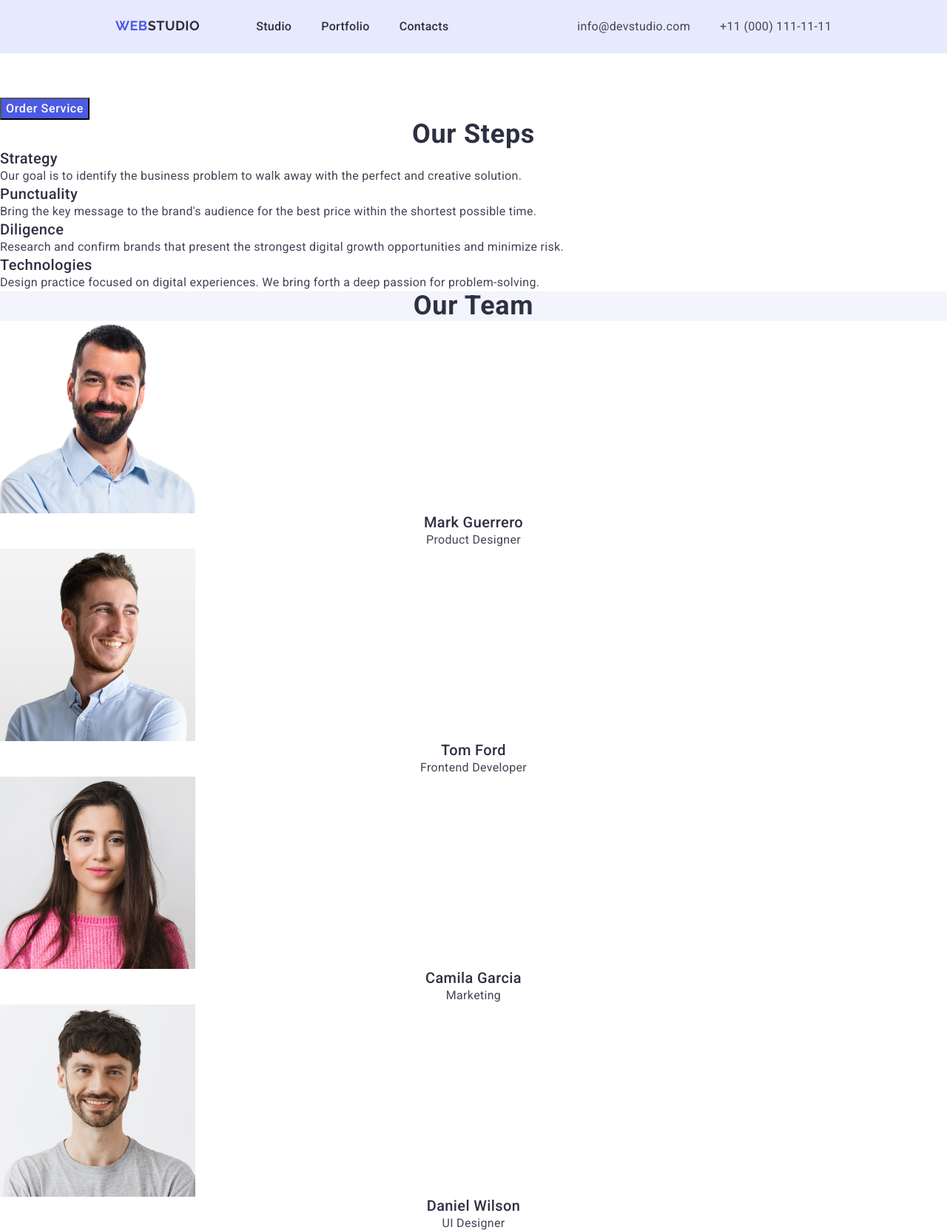
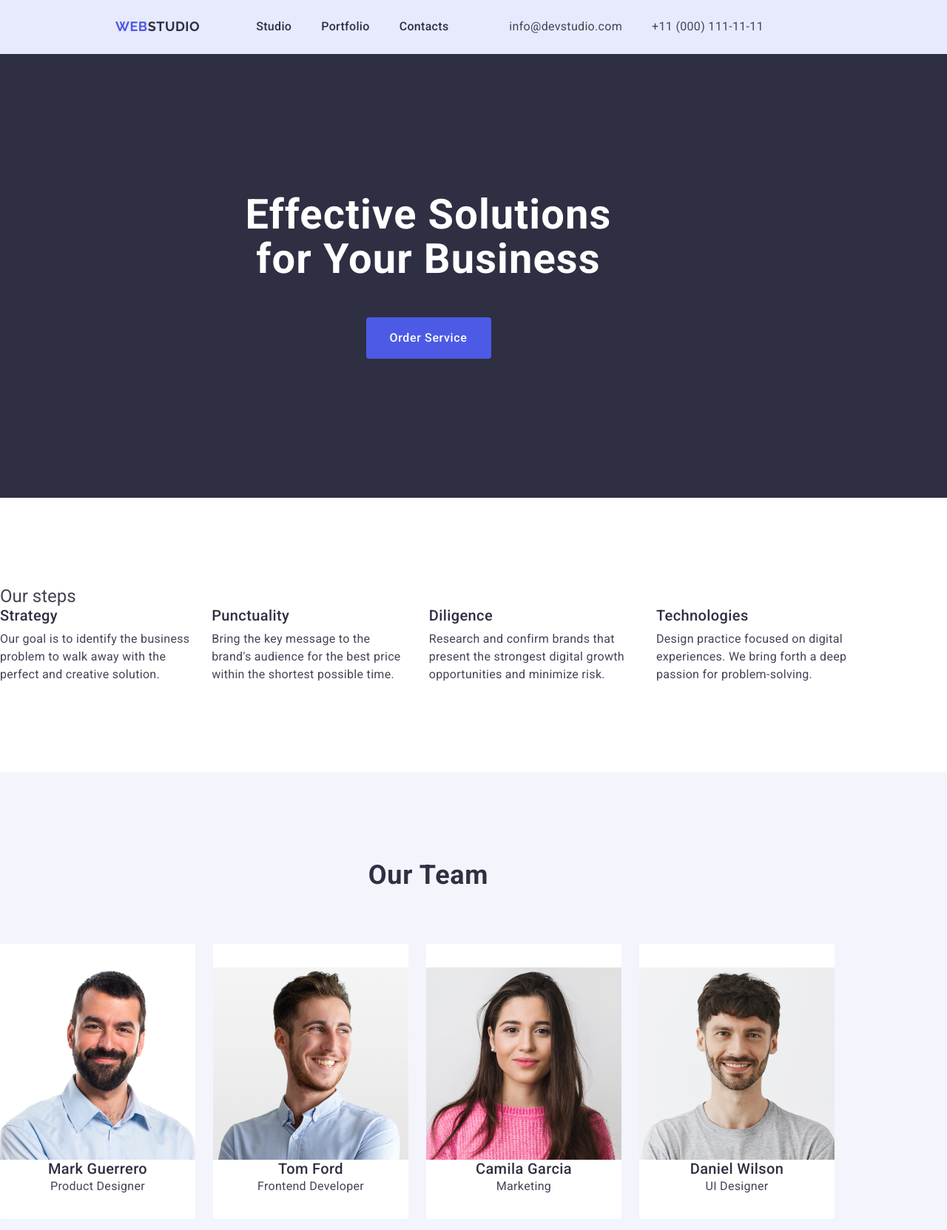
Before and after one commit to Westflag/goit-markup-hw-03, a plain HTML site: page index.html in a window 1280 px wide. Shown: the top 1663 px of the page at 74% size. Drawn offline with nearby package versions, Linux system fonts and the light colour scheme.

Commit message:
Implement page style with flex

```diff
--- a/css/styles.css
+++ b/css/styles.css
@@ -15,6 +15,7 @@
 
 .container {
     max-width: 100%;
+    width: 1158px;
     padding-left: 0;
     padding-right: 0;
     margin-left: 0;
@@ -54,10 +55,14 @@ img {
     display: block;
 }
 
-
 .footer {
     background-color: var(--color-dark);
+    padding: 100px 0;
     color: var(--color-light);
+}
+
+.footer p {
+    max-width: 264px;
 }
 
 .logo {
@@ -68,7 +73,13 @@ img {
     letter-spacing: 0.03em;
     text-transform: uppercase;
     text-decoration: none;
+    margin-right: 76px;
     color: var(--color-primary-brand);
+}
+
+.logo-footer {
+    display: inline-block;
+    margin-bottom: 16px;
 }
 
 .logo-dark {
@@ -81,17 +92,22 @@ img {
 
 /* Header region */
 .header {
+    padding: 0 15px;
+    background-color: var(--color-accent);
+    border-bottom: 1px solid var(--color-accent);
+}
+
+.header-menu {
     display: flex;
     justify-content: space-between;
     align-items: center;
-    padding: 24px 156px;
-    background-color: var(--color-accent);
+    padding: 0 141px;
 }
 
 .nav-menu {
     display: flex;
     justify-content: space-between;
-    gap: 76px;
+    align-items: center;
     margin: 0; /* Remove any default margin */
     padding: 0; /* Remove any default padding */
 }
@@ -99,8 +115,8 @@ img {
 .nav-list {
     display: flex;
     gap: 40px;
+    padding: 24px 0;
     margin: 0;
-    padding: 0;
 }
 
 .nav-list a {
@@ -143,24 +159,79 @@ img {
 
 .section-order {
     background-color: var(--color-dark);
+    padding: 188px 0;
 }
 
+.section-order-container {
+    display: flex;
+    justify-content: center;
+    align-items: center;
+    flex-direction: column;
+    gap: 48px;
+}
 
+.section-steps {
+    padding: 120px 0;
+}
+
+.steps-list {
+    display: flex;
+    gap: 24px;
+    flex-basis: calc((100% - 3 * 24px) / 4);
+}
+
+.steps-list h3 {
+    margin-bottom: 8px;
+}
 
 .section-team {
     background-color: var(--color-light);
+    padding: 120px 0;
+}
+
+.team-list {
+    display: flex;
+    gap: 24px;
+    flex-basis: calc((100% - 72px) / 4);
 }
 
 .team-item {
+    border-radius: 0 0 4px 4px;
     background-color: var(--color-white-background);
     text-align: center;
+    padding: 32px 0;
+}
+
+.portfolio-section {
+    padding-top: 120px;
+    padding-bottom: 120px;
+}
+
+.project-list {
+    display: flex;
+    flex-wrap: wrap;
+    column-gap: 24px;
+    row-gap: 48px;
+    flex-basis: calc((100% - 48px) / 3);;
 }
 
 .project-item {
+    padding: 32px 16px;
+    border: 1px solid var(--color-accent);
+    border-top: none;
     background-color: var(--color-white-background);
 }
 
+.project-item h3 {
+    margin-bottom: 8px;
+}
+
 .button {
+    display: block;
+    min-width: 169px;
+    height: 56px;
+    border: none;
+    border-radius: 4px;
     color: var(--color-white-background);
     background-color: var(--color-primary-brand);
     cursor: pointer;
@@ -186,6 +257,7 @@ img {
     letter-spacing: 0.02em;
     text-align: center;
     line-height: 1.07;
+    max-width: 496px;
     color: var(--color-white-background);
 }
 
@@ -197,6 +269,7 @@ img {
     text-align: center;
     line-height: 1.11;
     text-transform: capitalize;
+    margin-bottom: 72px;
     letter-spacing: 0.02em;
     color: var(--color-dark);
 }
--- a/index.html
+++ b/index.html
@@ -23,8 +23,8 @@
   <title>WebStudio - Effective Solutions for Your Business</title>
 </head>
 <body>
-<header>
-  <div class="container header">
+<header class="header">
+  <div class="container header-menu">
     <nav class="nav-menu">
       <a class="logo" href="./index.html">
         Web<span class="logo-dark">Studio</span>
@@ -54,17 +54,16 @@
   </div>
 </header>
 <main>
-  <section>
-    <div class="container">
+  <section class="section-order">
+    <div class="container section-order-container">
       <h1 class="title">Effective Solutions for Your Business</h1>
       <button class="button button-text" type="button">Order Service</button>
     </div>
   </section>
-
-  <section>
+  <section class="section-steps">
     <div class="container">
-    <h2 class="text-title">Our steps</h2>
-    <ul>
+      <h2 class="visually-hidden">Our steps</h2>
+      <ul class="steps-list">
         <li>
           <h3 class="text-subtitle">Strategy</h3>
           <p class="text-body">
@@ -96,12 +95,12 @@
       </ul>
     </div>
   </section>
-
   <section class="section-team">
     <div class="container">
       <h2 class="text-title">Our Team</h2>
-    <ul>
-      <li class="team-item">
+      <ul class="team-list">
+        <li>
+          <div class="team-item">
             <img
               src="./images/mark.jpg"
               alt="Mark Guerrero"
@@ -110,8 +109,10 @@
             />
             <h3 class="text-subtitle">Mark Guerrero</h3>
             <p class="text-body">Product Designer</p>
+          </div>
         </li>
-      <li class="team-item">
+        <li>
+          <div class="team-item">
             <img
               src="./images/tom.jpg"
               alt="Tom Ford"
@@ -120,8 +121,10 @@
             />
             <h3 class="text-subtitle">Tom Ford</h3>
             <p class="text-body">Frontend Developer</p>
+          </div>
         </li>
-      <li class="team-item">
+        <li>
+          <div class="team-item">
             <img
               src="./images/camalia.jpg"
               alt="Camila Garcia"
@@ -130,8 +133,10 @@
             />
             <h3 class="text-subtitle">Camila Garcia</h3>
             <p class="text-body">Marketing</p>
+          </div>
         </li>
-      <li class="team-item">
+        <li>
+          <div class="team-item">
             <img
               src="./images/daniel.jpg"
               alt="Daniel Wilson"
@@ -140,15 +145,18 @@
             />
             <h3 class="text-subtitle">Daniel Wilson</h3>
             <p class="text-body">UI Designer</p>
+          </div>
         </li>
+
       </ul>
     </div>
   </section>
   <section class="portfolio-section">
     <div class="container">
       <h2 class="text-title">Our Portfolio</h2>
-    <ul>
-      <li class="project-item">
+      <ul class="project-list">
+        <li>
+          <div class="project-item">
             <img
               src="./images/portfolio_bank_app.jpg"
               alt="Banking App"
@@ -157,8 +165,10 @@
             />
             <h3 class="text-subtitle">Banking App</h3>
             <p class="text-body">App</p>
+          </div>
         </li>
-      <li class="project-item">
+        <li>
+          <div class="project-item">
             <img
               src="./images/portfolio_cashless_app.jpg"
               alt="Cashless Payment"
@@ -167,8 +177,10 @@
             />
             <h3 class="text-subtitle">Cashless Payment</h3>
             <p class="text-body">Marketing</p>
+          </div>
         </li>
-      <li class="project-item">
+        <li>
+          <div class="project-item">
             <img
               src="./images/portfolio_meditation_app.jpg"
               alt="Meditation App"
@@ -177,8 +189,10 @@
             />
             <h3 class="text-subtitle">Meditation App</h3>
             <p class="text-body">App</p>
+          </div>
         </li>
-      <li class="project-item">
+        <li>
+          <div class="project-item">
             <img
               src="./images/portfolio_taxi_app.jpg"
               alt="Taxi Service"
@@ -187,8 +201,10 @@
             />
             <h3 class="text-subtitle">Taxi Service</h3>
             <p class="text-body">Marketing</p>
+          </div>
         </li>
-      <li class="project-item">
+        <li>
+          <div class="project-item">
             <img
               src="./images/portfolio_screen_app.jpg"
               alt="Screen Illustrations"
@@ -197,8 +213,10 @@
             />
             <h3 class="text-subtitle">Screen Illustrations</h3>
             <p class="text-body">Design</p>
+          </div>
         </li>
-      <li class="project-item">
+        <li>
+          <div class="project-item">
             <img
               src="./images/portfolio_online_app.jpg"
               alt="Online Courses"
@@ -207,6 +225,7 @@
             />
             <h3 class="text-subtitle">Online Courses</h3>
             <p class="text-body">Marketing</p>
+          </div>
         </li>
       </ul>
     </div>
@@ -214,7 +233,7 @@
 </main>
 <footer class="footer">
   <div class="container">
-  <a class="logo" href="./index.html">
+    <a class="logo logo-footer" href="./index.html">
       Web<span class="logo-light">Studio</span>
     </a>
     <p class="text-body">
```
Lines whose indentation alone changed are shown as unchanged.
